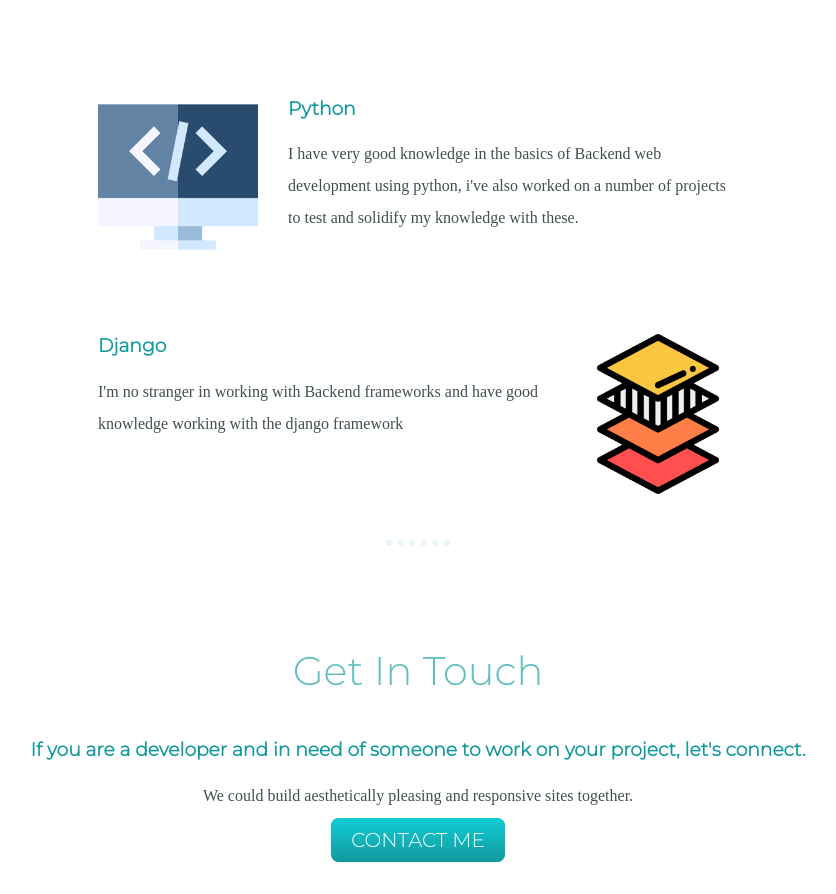
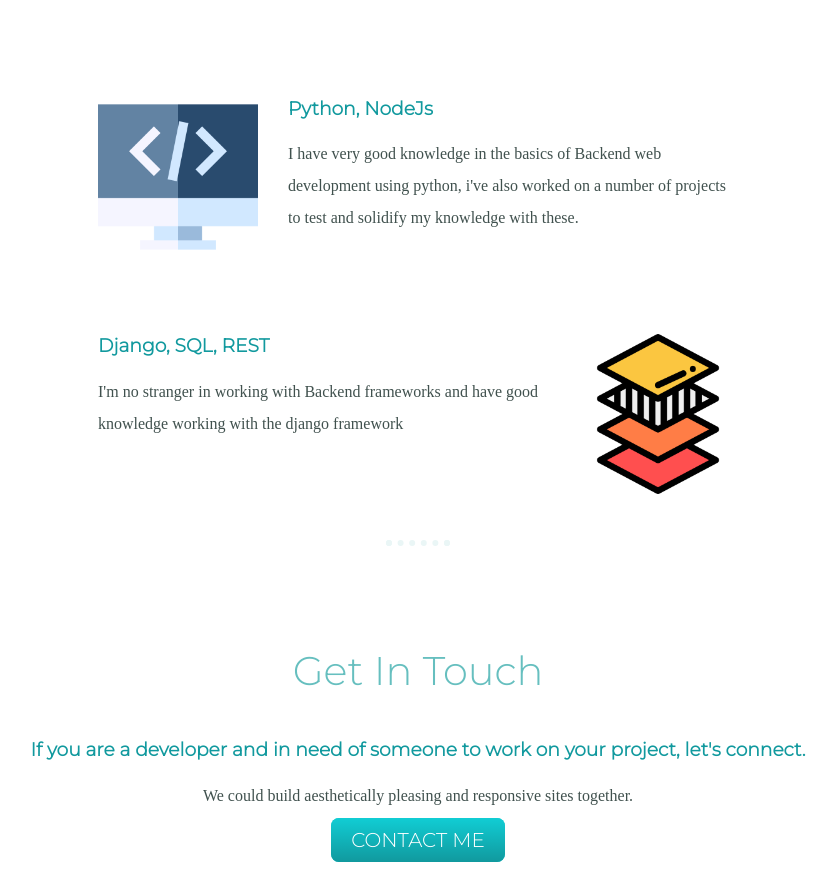
Before and after one commit to Timinii/Stage-2-ZuriTask, a plain HTML site: page index.html in a window 1280 px wide. Shown: the part 1325-2219 px from the top of the page, without its empty margins (222-1058 px from the left). Drawn offline with Linux system fonts and the light colour scheme.

Commit message:
Update index.html

```diff
--- a/index.html
+++ b/index.html
@@ -34,7 +34,7 @@
         <h2>My Skills</h2>
         <div class="skill-row">
           <img class="code-icon" src="images/code.png" alt="code icon" />
-          <h3>Python</h3>
+          <h3>Python, NodeJs</h3>
           <p>
             I have very good knowledge in the basics of Backend web
             development using python, i've also
@@ -44,7 +44,7 @@
         </div>
         <div class="skill-row">
           <img class="web-icon" src="images/layout.png" alt="web stack icon" />
-          <h3>Django</h3>
+          <h3>Django, SQL, REST</h3>
           <p>
             I'm no stranger in working with Backend frameworks and have good knowledge working with the django framework
           </p>
```
